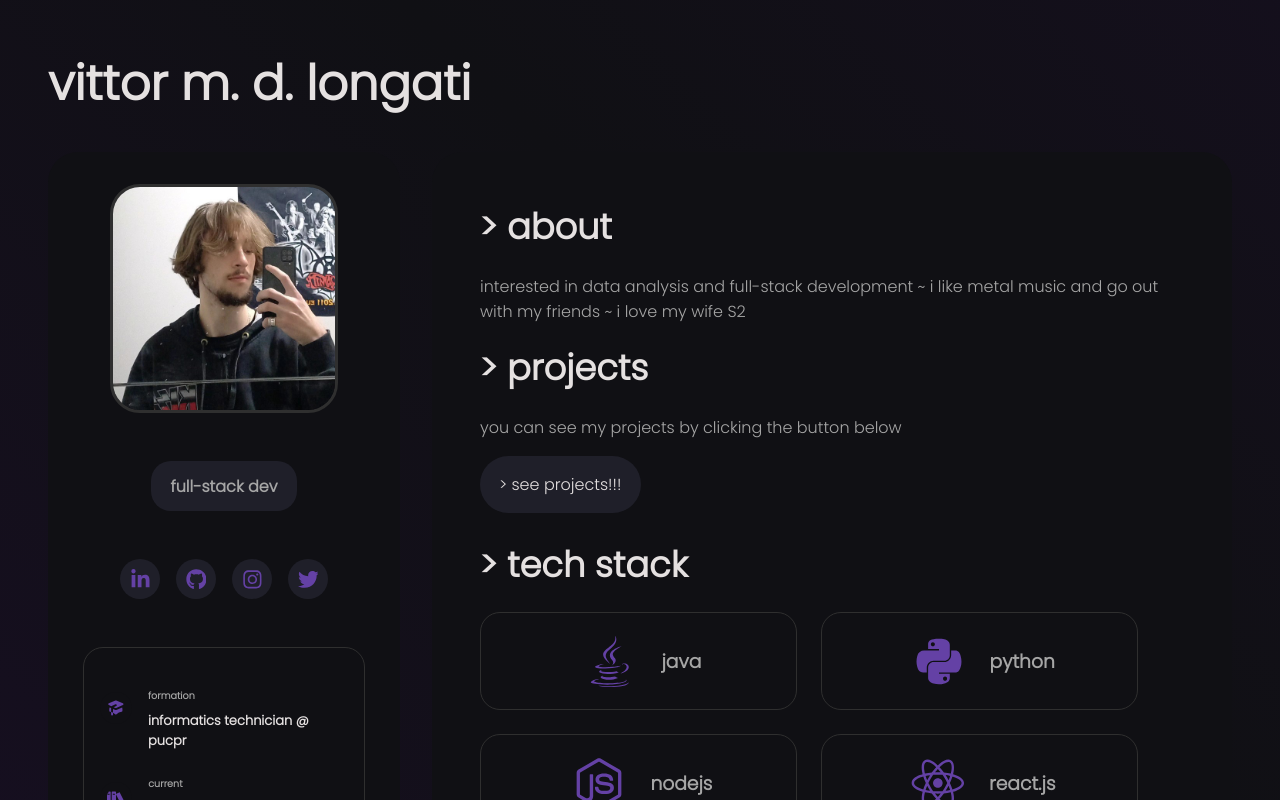
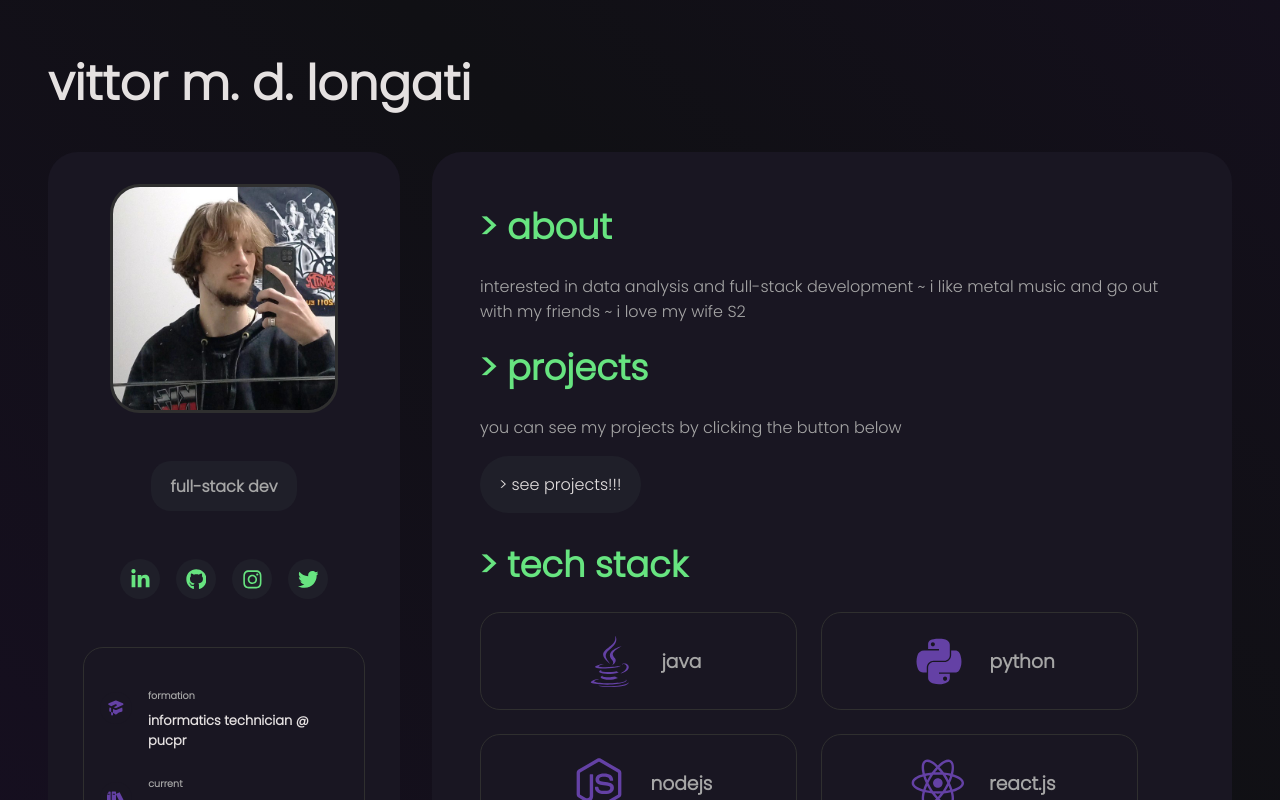
Before and after one commit to xyz2094/xyz2094.github.io, a React (Vite) app: page / in a window 1280 px wide. Shown: the top 800 px of the page. Built offline with nearby package versions, Linux system fonts and the light colour scheme.

Commit message:
updated the visual look

```diff
--- a/src/styles/components/informationcontainer.sass
+++ b/src/styles/components/informationcontainer.sass
@@ -27,7 +27,7 @@
     margin-bottom: .5rem
 
   p
-    color: variables.$text-color
+    color: #e5e1e1
     font-weight: bold
     font-size: 13px
 
--- a/src/styles/components/socialnetworkcontainer.sass
+++ b/src/styles/components/socialnetworkcontainer.sass
@@ -16,16 +16,16 @@
     @include mixins.center
 
   #linkedin
-    color: #6441a5
+    color: #67E480
 
   #github
-    color: #6441a5
+    color: #67E480
 
   #instagram
-    color: #6441a5
+    color: #67E480
 
   #twitter
-    color: #6441a5
+    color: #67E480
 
   :hover
     background: #6441a5
--- a/src/styles/mixins.sass
+++ b/src/styles/mixins.sass
@@ -7,7 +7,7 @@
 
 @mixin btn
   padding: 1rem 1.2rem
-  color: variables.$text-color
+  color: #e5e1e1
   background: variables.$bg-color-secondary
   text-decoration: none
   border-radius: 3rem
--- a/src/styles/variables.sass
+++ b/src/styles/variables.sass
@@ -1,9 +1,9 @@
 @import url('https://fonts.googleapis.com/css2?family=Poppins:wght@300&display=swap')
 
-$text-color: #e5e1e1
+$text-color: #67E480
 $text-color-secondary: #a6a6a6
 $body-bg-color: linear-gradient(45deg, #280b45, #101014, #280b45)
-$bg-color: #101014
+$bg-color: #191622
 $bg-color-secondary: #1f1f29
 $container-border-radius: 30px
 $card-border-radius: 20px
```
